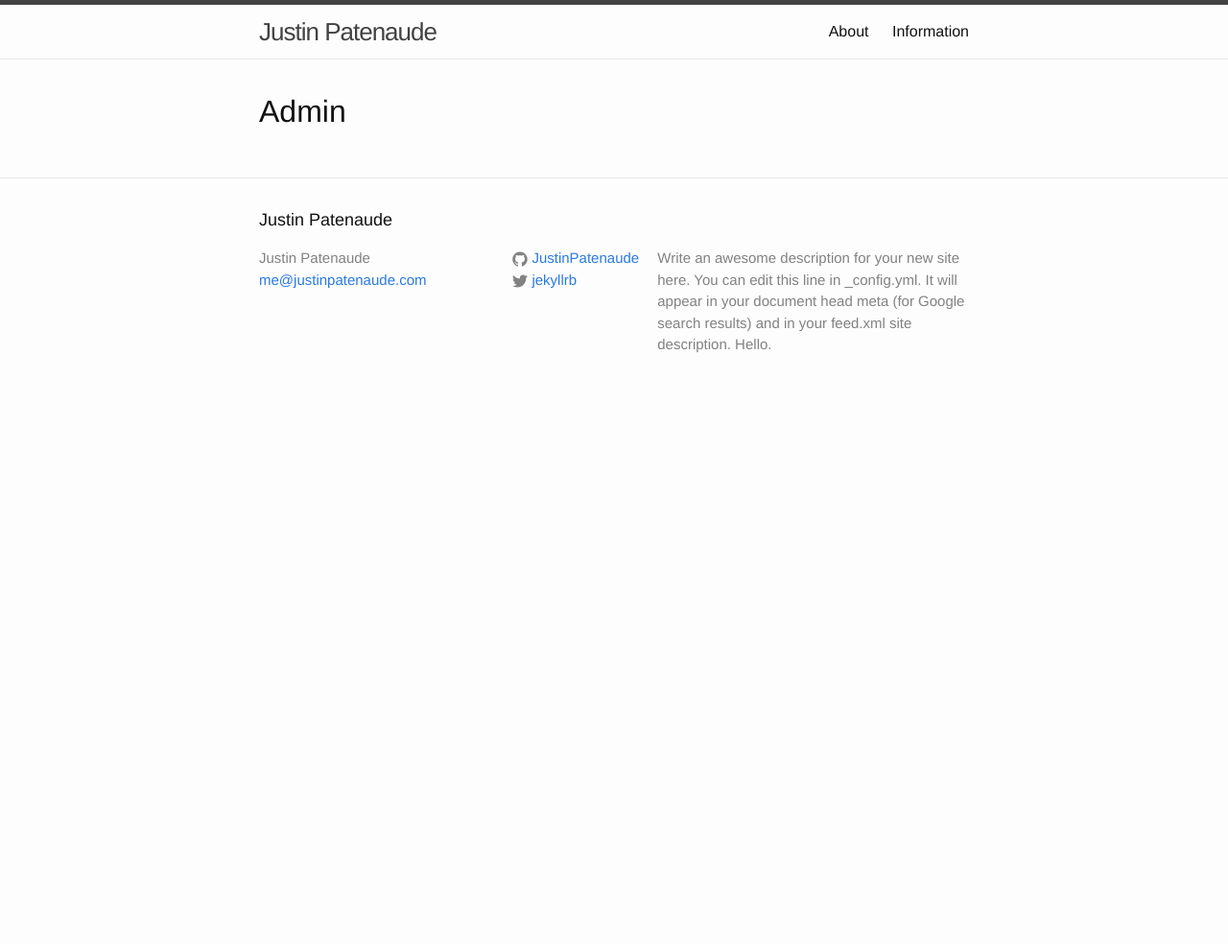
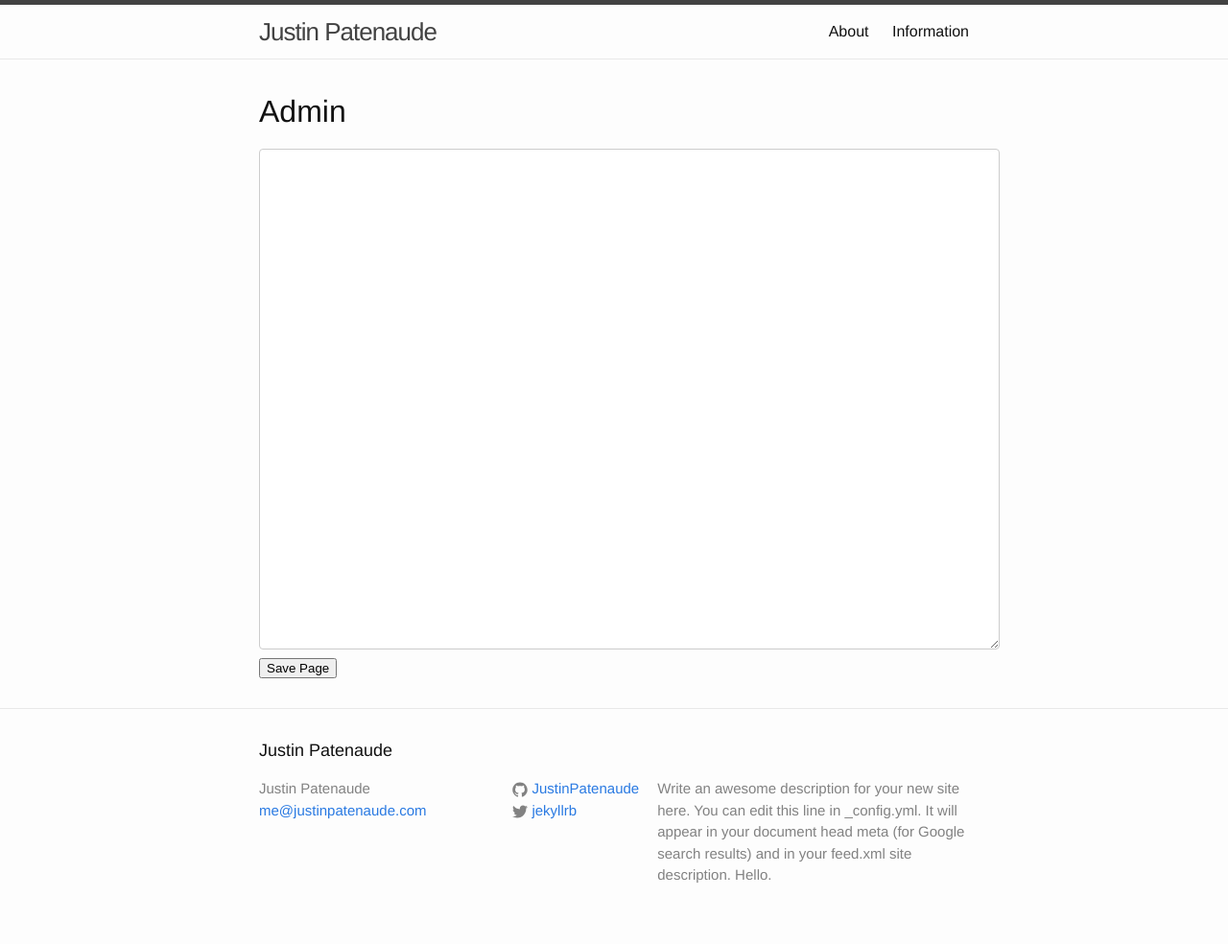
Before and after one commit to JustinPatenaude/jekyll, a Jekyll site: the page built from admin/index.html, in a window 1280 px wide. Shown: the whole page at 96% size. Built offline with Jekyll 4.4.1, drawn with Linux system fonts in a browser that asks for light colours; nearby versions of some CDN libraries; before the commit the page ends 900 px from its top, so only the background shows below that.

Commit message:
Crazy things

```diff
--- a/admin/index.html
+++ b/admin/index.html
@@ -6,7 +6,8 @@ layout: admin
 
 <h1>Admin</h1>
 
-<div class="show_page">
-</div>
+<textarea class="show_page">
+</textarea>
+<button class="save_page">Save Page</button>
 
 </div>
--- a/css/main.scss
+++ b/css/main.scss
@@ -27,6 +27,16 @@ $content-width:    800px;
 $on-palm:          600px;
 $on-laptop:        800px;
 
+.admin textarea {
+    width: 100%;
+    max-width: 100%;
+    border: 1px solid #ccc;
+    border-radius: 4px;
+    font-family: monospace;
+    font-size: 14px;
+    min-height: 500px;
+    padding: 10px 15px;
+}
 
 
 // Using media queries with like this:
--- a/js/admin.js
+++ b/js/admin.js
@@ -1,4 +1,6 @@
 $(function() {
+
+var userName = "JustinPatenaude";
 
 var github = new Github({
   username: "JustinPatenaude",
@@ -6,12 +8,15 @@ var github = new Github({
   auth: "basic"
 });
 
-var repo = github.getRepo(github, 'jekyll');
+var repo = github.getRepo(userName, 'jekyll');
 
-console.log(repo);
-
-repo.read('gh-pages', '/about.md', function(err, data) {
+repo.read('gh-pages', 'index.html', function(err, data) {
   $('.show_page').html(data);
 });
 
+$('.save_page').click(function(){
+  var newContents = $('.show_page').val();
+  repo.write('gh-pages', 'index.html', newContents, 'Updated from website', function(err) {});
 });
+
+});
--- a/js/github.js
+++ b/js/github.js
@@ -607,7 +607,7 @@
       // -------
 
       this.read = function(branch, path, cb) {
-        _request("GET", repoPath +encodeURI(path) + (branch ? "?ref=" + branch : ""), null, function(err, obj) {
+        _request("GET", repoPath + "/contents/"+encodeURI(path) + (branch ? "?ref=" + branch : ""), null, function(err, obj) {
           if (err && err.error === 404) return cb("not found", null, null);
 
           if (err) return cb(err);
```
